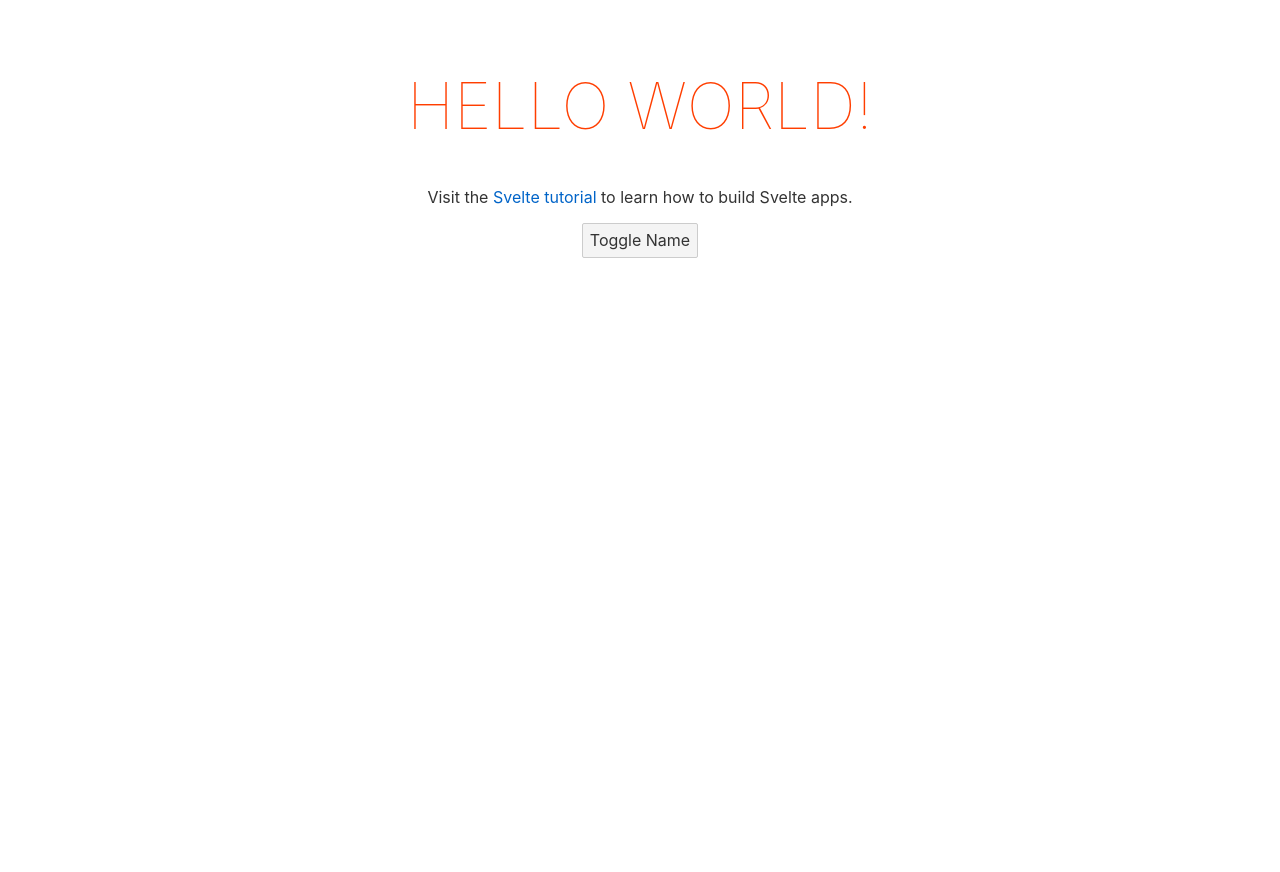
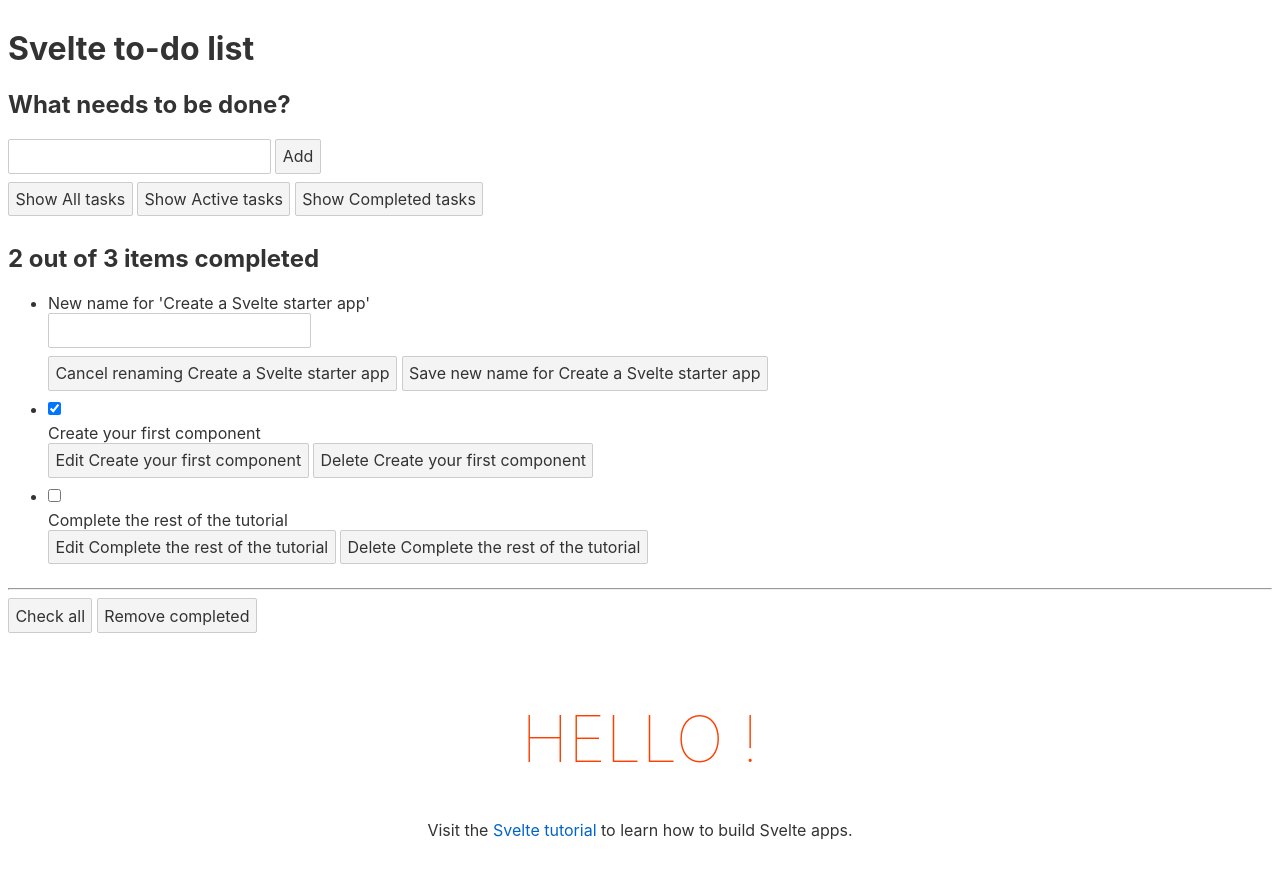
Before and after one commit to Tony-Stark/web-app, a Svelte app in the folder moz-todo-svelte/: page / in a window 1280 px wide. Before the commit the page ends 800 px from the top, so only its background shows below. Built offline with nearby package versions, Linux system fonts and the light colour scheme.

Commit message:
added todo elemnts

```diff
--- a/moz-todo-svelte/src/App.svelte
+++ b/moz-todo-svelte/src/App.svelte
@@ -1,19 +1,12 @@
 <script>
-  export let name;
-  function toggleName(){
-      if(name === 'world'){
-          name = 'svelte';
-      }
-      else{
-          name = 'world';
-        }
-    }
+  import Todos from './components/Todos.svelte'
 </script>
+
+<Todos />
 
 <main>
 	<h1>Hello {name}!</h1>
 	<p>Visit the <a href="https://svelte.dev/tutorial">Svelte tutorial</a> to learn how to build Svelte apps.</p>
-  <button on:click={toggleName}> Toggle Name </button>
 </main>
 
 <style>
--- /dev/null
+++ b/moz-todo-svelte/src/components/Todos.svelte
@@ -0,0 +1,121 @@
+<h1> Svelte to-do list</h1>
+<!-- Todos.svelte -->
+<div class="todoapp stack-large">
+
+  <!-- NewTodo -->
+  <form>
+    <h2 class="label-wrapper">
+      <label for="todo-0" class="label__lg">
+        What needs to be done?
+      </label>
+    </h2>
+    <input type="text" id="todo-0" autocomplete="off"
+      class="input input__lg" />
+    <button type="submit" disabled="" class="btn btn__primary btn__lg">
+      Add
+    </button>
+  </form>
+
+  <!-- Filter -->
+  <div class="filters btn-group stack-exception">
+    <button class="btn toggle-btn" aria-pressed="true">
+      <span class="visually-hidden">Show</span>
+      <span>All</span>
+      <span class="visually-hidden">tasks</span>
+    </button>
+    <button class="btn toggle-btn" aria-pressed="false">
+      <span class="visually-hidden">Show</span>
+      <span>Active</span>
+      <span class="visually-hidden">tasks</span>
+    </button>
+    <button class="btn toggle-btn" aria-pressed="false">
+      <span class="visually-hidden">Show</span>
+      <span>Completed</span>
+      <span class="visually-hidden">tasks</span>
+    </button>
+  </div>
+
+  <!-- TodosStatus -->
+  <h2 id="list-heading">2 out of 3 items completed</h2>
+
+  <!-- Todos -->
+  <ul role="list" class="todo-list stack-large" aria-labelledby="list-heading">
+
+    <!-- todo-1 (editing mode) -->
+    <li class="todo">
+      <div class="stack-small">
+        <form class="stack-small">
+          <div class="form-group">
+            <label for="todo-1" class="todo-label">
+              New name for 'Create a Svelte starter app'
+            </label>
+            <input type="text" id="todo-1" autocomplete="off" class="todo-text" />
+          </div>
+          <div class="btn-group">
+            <button class="btn todo-cancel" type="button">
+              Cancel
+              <span class="visually-hidden">renaming Create a Svelte starter app</span>
+            </button>
+            <button class="btn btn__primary todo-edit" type="submit">
+              Save
+              <span class="visually-hidden">new name for Create a Svelte starter app</span>
+            </button>
+          </div>
+        </form>
+      </div>
+    </li>
+
+    <!-- todo-2 -->
+    <li class="todo">
+      <div class="stack-small">
+        <div class="c-cb">
+          <input type="checkbox" id="todo-2" checked/>
+          <label for="todo-2" class="todo-label">
+            Create your first component
+          </label>
+        </div>
+        <div class="btn-group">
+          <button type="button" class="btn">
+            Edit
+            <span class="visually-hidden">Create your first component</span>
+          </button>
+          <button type="button" class="btn btn__danger">
+            Delete
+            <span class="visually-hidden">Create your first component</span>
+          </button>
+        </div>
+      </div>
+    </li>
+
+    <!-- todo-3 -->
+    <li class="todo">
+      <div class="stack-small">
+        <div class="c-cb">
+          <input type="checkbox" id="todo-3" />
+          <label for="todo-3" class="todo-label">
+            Complete the rest of the tutorial
+          </label>
+        </div>
+        <div class="btn-group">
+          <button type="button" class="btn">
+            Edit
+            <span class="visually-hidden">Complete the rest of the tutorial</span>
+          </button>
+          <button type="button" class="btn btn__danger">
+            Delete
+            <span class="visually-hidden">Complete the rest of the tutorial</span>
+          </button>
+        </div>
+      </div>
+    </li>
+  </ul>
+
+  <hr />
+
+  <!-- MoreActions -->
+  <div class="btn-group">
+    <button type="button" class="btn btn__primary">Check all</button>
+    <button type="button" class="btn btn__primary">Remove completed</button>
+  </div>
+
+</div>
--- a/moz-todo-svelte/src/main.js
+++ b/moz-todo-svelte/src/main.js
@@ -2,9 +2,6 @@
 
 const app = new App({
 	target: document.body,
-	props: {
-		name: 'world'
-	}
 });
 
 export default app;
```
